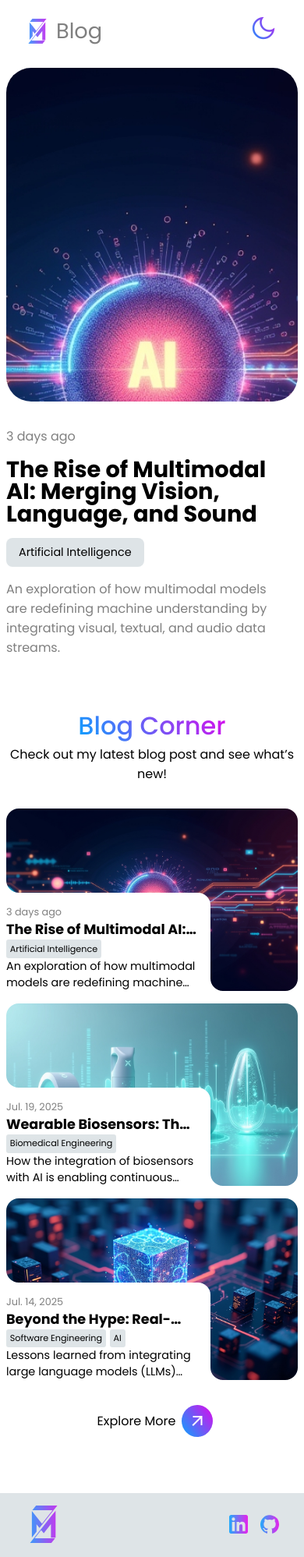
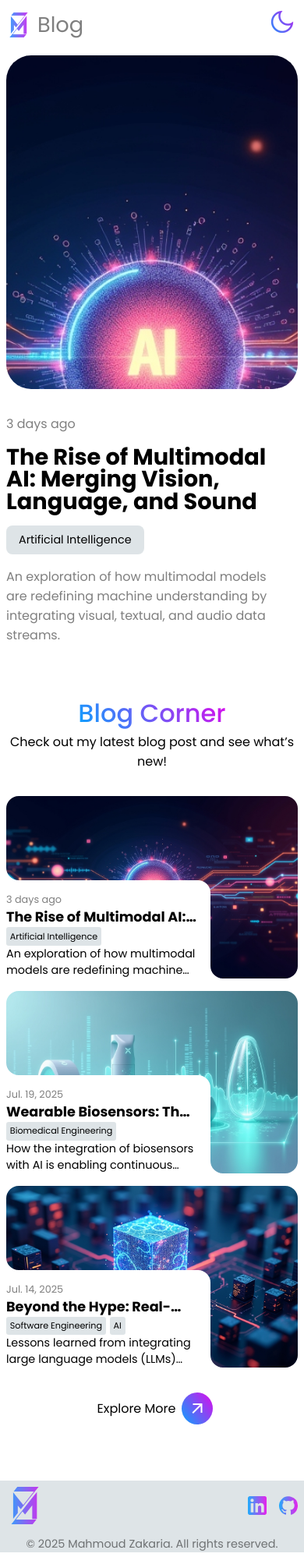
Before and after one commit to Mahmoud46/Elevvopaths-Task-4-Personal-Blog, a React (Vite) app: page / in a window 390 px wide. Shown: the top 1997 px of the page at 78% size. Built offline with nearby package versions, Linux system fonts and the light colour scheme.

Commit message:
Update README.md and modify the padding in footer and header

```diff
--- a/src/components/Footer/Footer.module.scss
+++ b/src/components/Footer/Footer.module.scss
@@ -6,6 +6,11 @@ footer {
 	display: flex;
 	justify-content: space-between;
 	align-items: center;
+
+	@media (max-width: 500px) {
+		padding: 0.5rem;
+	}
+
 	.brand {
 		img {
 			height: 3rem;
--- a/src/components/Header/Header.module.scss
+++ b/src/components/Header/Header.module.scss
@@ -6,6 +6,9 @@ header {
 	width: 100%;
 	padding: 1rem 2rem;
 
+	@media (max-width: 500px) {
+		padding: 0.5rem;
+	}
 	&.scroll {
 		position: fixed;
 		background: var(--bg-h-color);
--- a/src/index.css
+++ b/src/index.css
@@ -64,4 +64,5 @@ a {
 	color: var(--fg-gray-color);
 	text-align: center;
 	font-size: 0.9rem;
+	background: var(--sb-color);
 }
```
Also changed, not shown: 1 other file (tests, documents, lock files or other folders).
